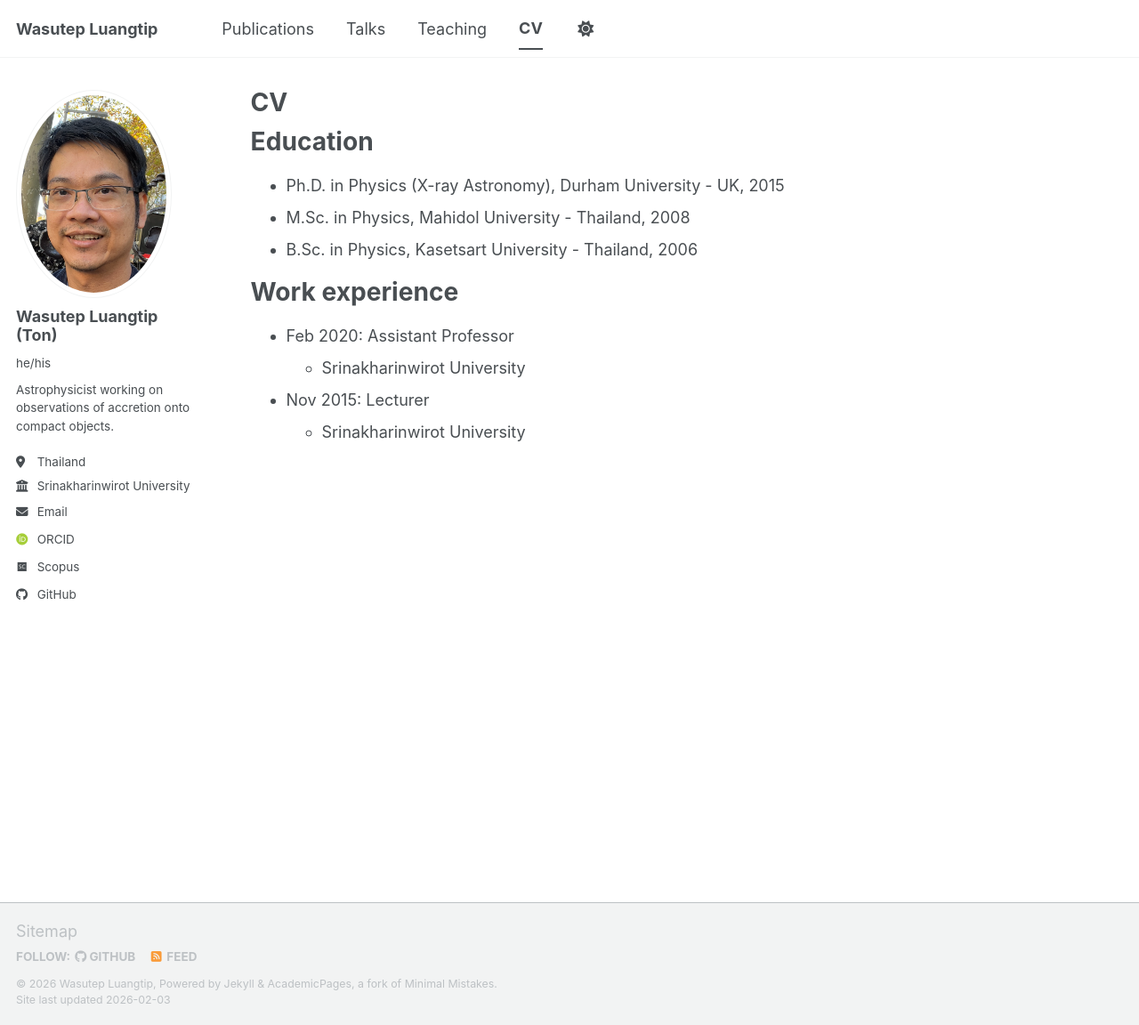
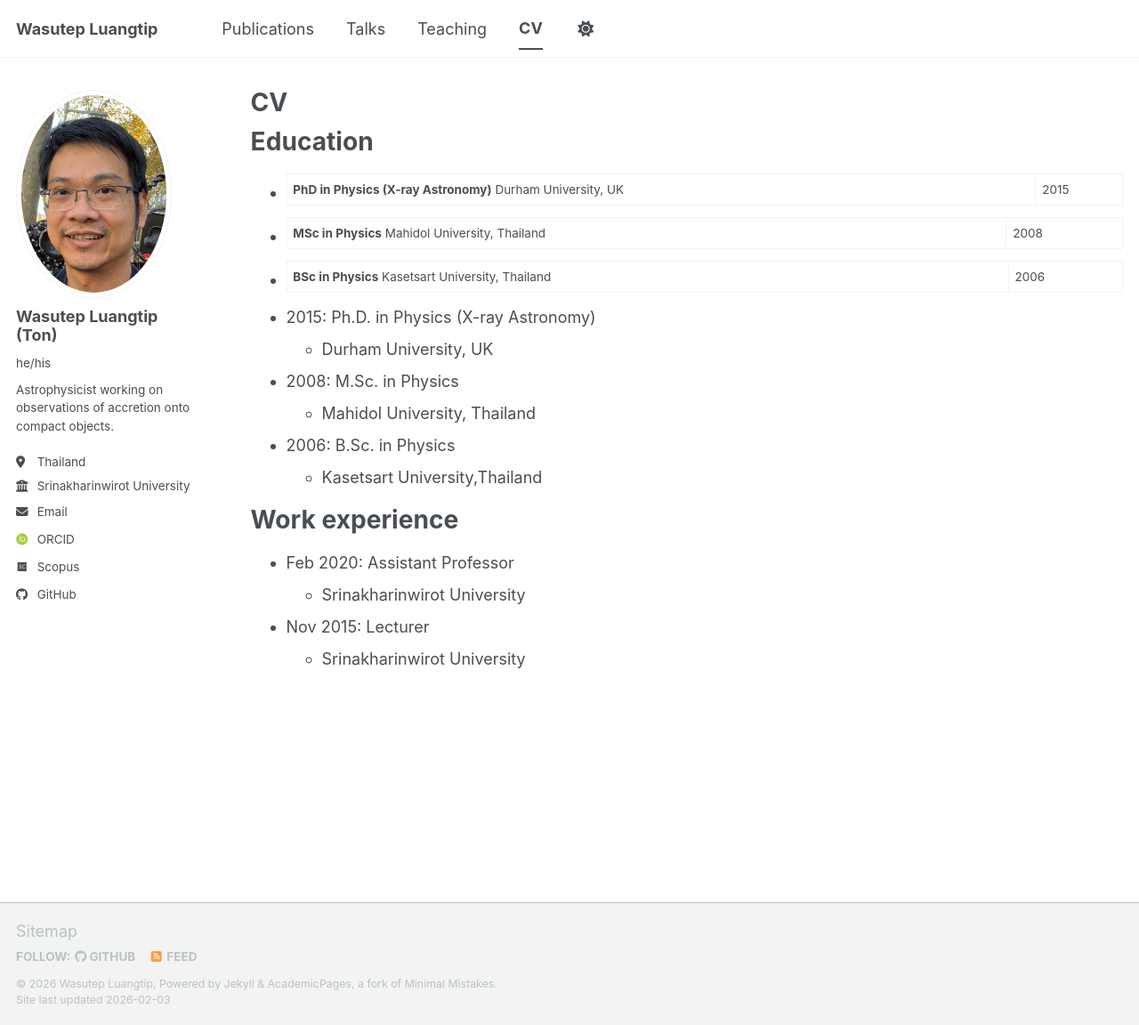
Before and after one commit to wluangtip/wluangtip.github.io, a Jekyll site: the page built from _pages/cv.md, in a window 1280 px wide and 1152 px high. Shown: the whole window at 89% size. Built offline with Jekyll 4.4.1, drawn with Linux system fonts in a browser that asks for light colours; some web fonts are replaced; a script bundle is joined from its source files by our own code; library files that are not in the unit come from our copies.

Commit message:
Update cv.md

```diff
--- a/_pages/cv.md
+++ b/_pages/cv.md
@@ -11,9 +11,18 @@ redirect_from:
 
 Education
 ======
-* Ph.D. in Physics (X-ray Astronomy), Durham University - UK, 2015
-* M.Sc. in Physics, Mahidol University - Thailand, 2008
-* B.Sc. in Physics, Kasetsart University - Thailand, 2006
+* **PhD in Physics (X-ray Astronomy)** Durham University, UK | 2015
+
+* **MSc in Physics** Mahidol University, Thailand | 2008
+
+* **BSc in Physics** Kasetsart University, Thailand | 2006
+
+* 2015: Ph.D. in Physics (X-ray Astronomy)
+  * Durham University, UK
+* 2008: M.Sc. in Physics
+  * Mahidol University, Thailand
+* 2006: B.Sc. in Physics
+  * Kasetsart University,Thailand
 
 Work experience
 ======
```
